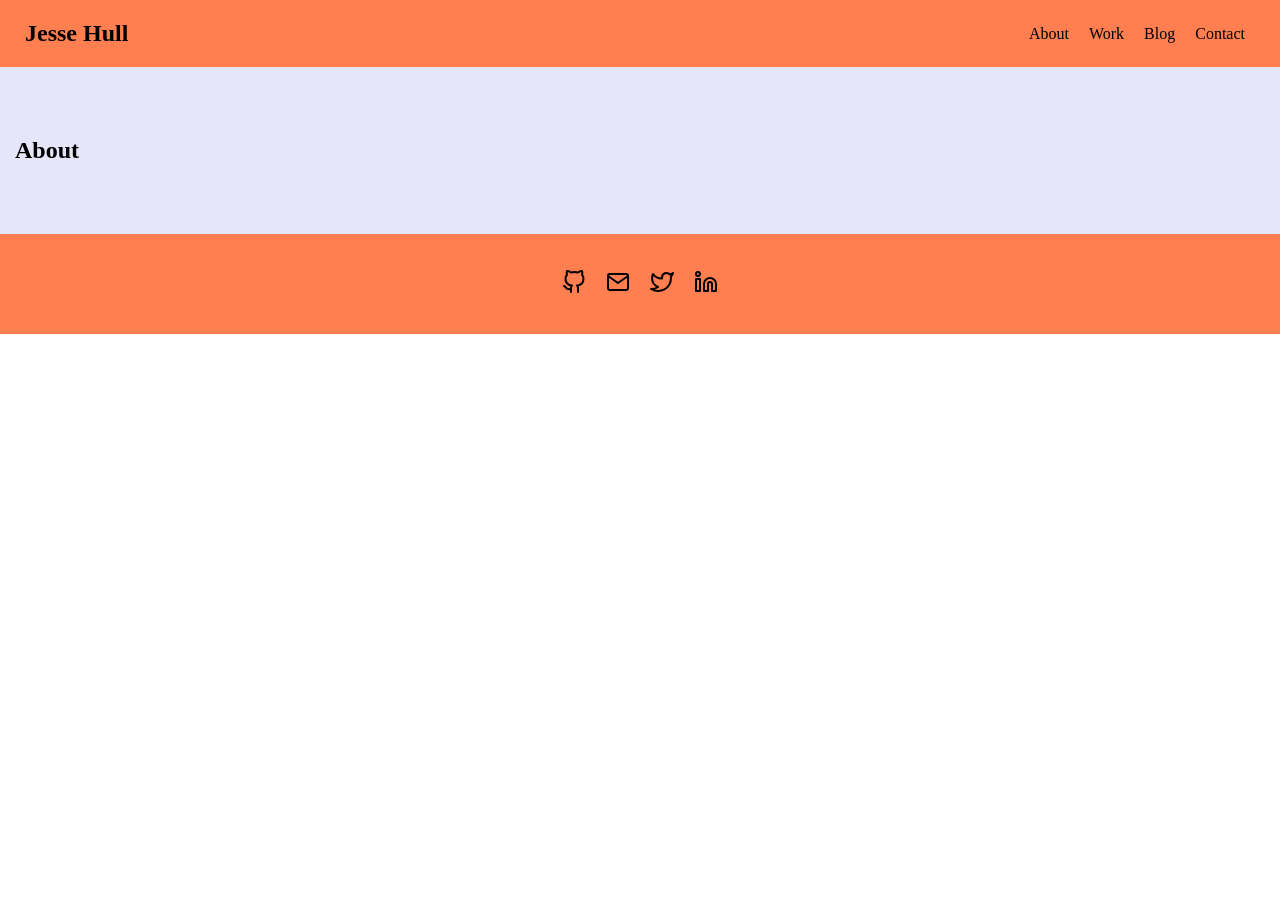
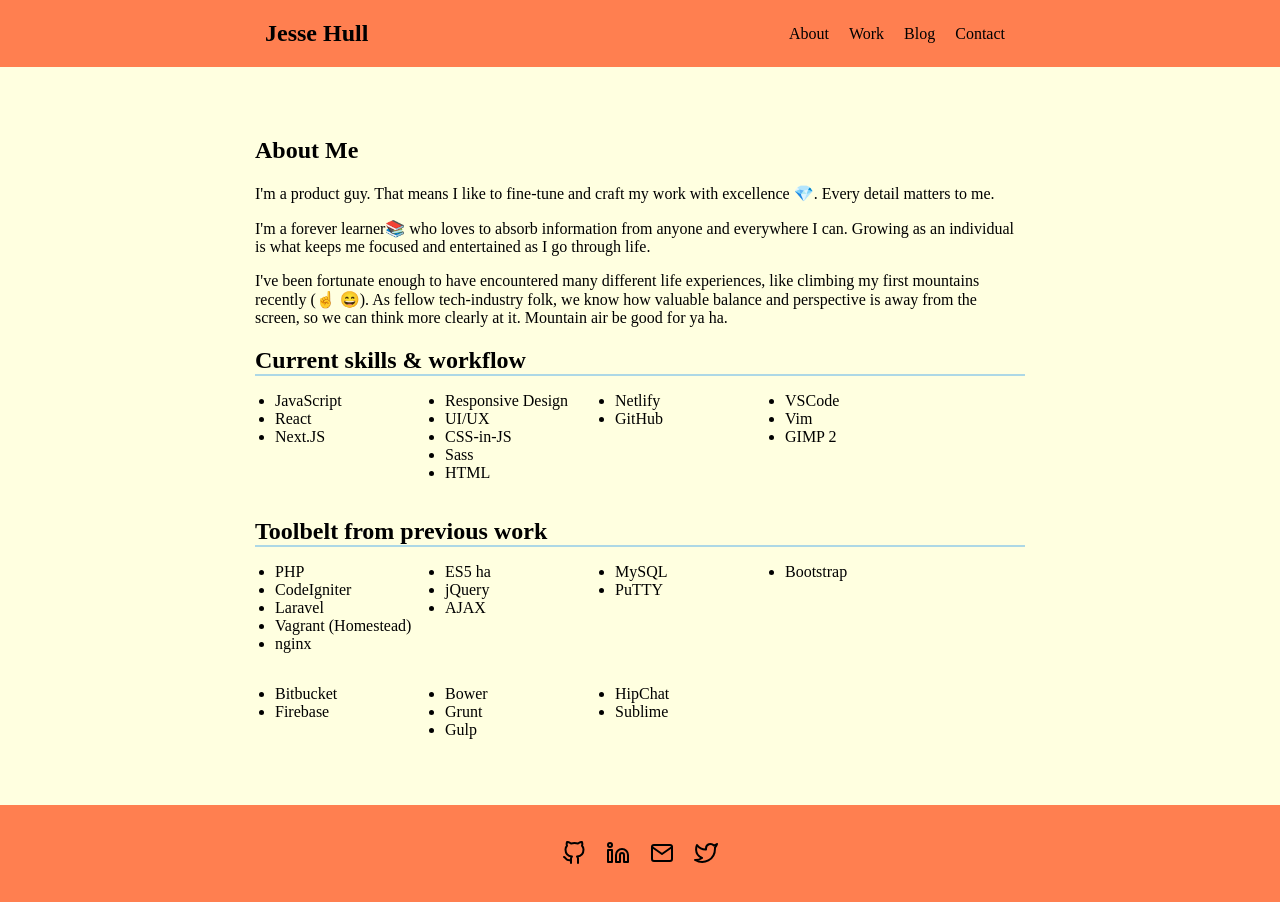
Before and after one commit to jsehull/personal-site, a Next.js app: page /about in a window 1280 px wide. Shown: the top 902 px of the page. Before the commit the page ends 800 px from the top, so only its background shows below. Built offline with nearby package versions, Linux system fonts and the light colour scheme.

Commit message:
add basic info to Index, About, Work, new folders

```diff
--- a/components/Footer.js
+++ b/components/Footer.js
@@ -33,10 +33,28 @@ const Footer = () => {
             viewBox='0 0 24 24'
             fill='none'
             stroke='currentColor'
-            stroke-width='2'
-            stroke-linecap='round'
-            stroke-linejoin='round'>
+            strokeWidth='2'
+            strokeLinecap='round'
+            strokeLinejoin='round'>
             <path d='M9 19c-5 1.5-5-2.5-7-3m14 6v-3.87a3.37 3.37 0 0 0-.94-2.61c3.14-.35 6.44-1.54 6.44-7A5.44 5.44 0 0 0 20 4.77 5.07 5.07 0 0 0 19.91 1S18.73.65 16 2.48a13.38 13.38 0 0 0-7 0C6.27.65 5.09 1 5.09 1A5.07 5.07 0 0 0 5 4.77a5.44 5.44 0 0 0-1.5 3.78c0 5.42 3.3 6.61 6.44 7A3.37 3.37 0 0 0 9 18.13V22' />
+          </svg>
+        </a>
+        <a
+          href='https://www.linkedin.com/in/jsehull/'
+          target='_blank'
+          rel='noopener noreferrer'>
+          <svg
+            width='24'
+            height='24'
+            viewBox='0 0 24 24'
+            fill='none'
+            stroke='currentColor'
+            strokeWidth='2'
+            strokeLinecap='round'
+            strokeLinejoin='round'>
+            <path d='M16 8a6 6 0 0 1 6 6v7h-4v-7a2 2 0 0 0-2-2 2 2 0 0 0-2 2v7h-4v-7a6 6 0 0 1 6-6z' />
+            <rect x='2' y='9' width='4' height='12' />
+            <circle cx='4' cy='4' r='2' />
           </svg>
         </a>
         <a href='mailto:jse.hull@gmail.com'>
@@ -46,9 +64,9 @@ const Footer = () => {
             viewBox='0 0 24 24'
             fill='none'
             stroke='currentColor'
-            stroke-width='2'
-            stroke-linecap='round'
-            stroke-linejoin='round'>
+            strokeWidth='2'
+            strokeLinecap='round'
+            strokeLinejoin='round'>
             <path d='M4 4h16c1.1 0 2 .9 2 2v12c0 1.1-.9 2-2 2H4c-1.1 0-2-.9-2-2V6c0-1.1.9-2 2-2z' />
             <polyline points='22,6 12,13 2,6' />
           </svg>
@@ -63,28 +81,10 @@ const Footer = () => {
             viewBox='0 0 24 24'
             fill='none'
             stroke='currentColor'
-            stroke-width='2'
-            stroke-linecap='round'
-            stroke-linejoin='round'>
+            strokeWidth='2'
+            strokeLinecap='round'
+            strokeLinejoin='round'>
             <path d='M23 3a10.9 10.9 0 0 1-3.14 1.53 4.48 4.48 0 0 0-7.86 3v1A10.66 10.66 0 0 1 3 4s-4 9 5 13a11.64 11.64 0 0 1-7 2c9 5 20 0 20-11.5a4.5 4.5 0 0 0-.08-.83A7.72 7.72 0 0 0 23 3z' />
-          </svg>
-        </a>
-        <a
-          href='https://www.linkedin.com/in/jsehull/'
-          target='_blank'
-          rel='noopener noreferrer'>
-          <svg
-            width='24'
-            height='24'
-            viewBox='0 0 24 24'
-            fill='none'
-            stroke='currentColor'
-            stroke-width='2'
-            stroke-linecap='round'
-            stroke-linejoin='round'>
-            <path d='M16 8a6 6 0 0 1 6 6v7h-4v-7a2 2 0 0 0-2-2 2 2 0 0 0-2 2v7h-4v-7a6 6 0 0 1 6-6z' />
-            <rect x='2' y='9' width='4' height='12' />
-            <circle cx='4' cy='4' r='2' />
           </svg>
         </a>
       </div>
--- a/components/Header.js
+++ b/components/Header.js
@@ -1,5 +1,6 @@
 import Link from 'next/link'
 import styled from '@emotion/styled'
+import theme from '../styles/theme'
 
 const StyledHeader = styled.header`
   margin: 0 auto;
@@ -13,13 +14,14 @@ const FlexContainer = styled.div`
   flex-direction: column;
   justify-content: space-between;
   align-items: center;
-  max-width: 1280px;
+  max-width: ${theme.width.desktop};
 
   @media (min-width: 950px) {
     padding: 10px 25px;
     flex-direction: row;
   }
 `
+
 const NavLogo = styled.a`
   margin: 10px 0;
   font-size: 1.5em;
--- a/components/Section.js
+++ b/components/Section.js
@@ -1,4 +1,5 @@
 import styled from '@emotion/styled'
+import theme from '../styles/theme'
 
 const StyledSection = styled.section`
   width: 100%;
@@ -9,7 +10,7 @@ const StyledSection = styled.section`
 const Container = styled.div`
   margin: 0 auto;
   padding: 50px 15px;
-  max-width: 1280px;
+  max-width: ${theme.width.desktop};
 `
 
 const Section = ({ id, bg, color, children }) => {
--- a/pages/_app.js
+++ b/pages/_app.js
@@ -1,4 +1,4 @@
-import GlobalStyle from '../global-styles'
+import GlobalStyle from '../styles/global-styles'
 
 const MyApp = ({ Component, pageProps }) => {
   return (
--- a/pages/about.js
+++ b/pages/about.js
@@ -1,14 +1,104 @@
+import styled from '@emotion/styled'
 import Header from '../components/Header'
 import Footer from '../components/Footer'
 import Section from '../components/Section'
+
+const Bullets = styled.div`
+  display: flex;
+  flex-flow: row wrap;
+
+  ul {
+    padding-left: 20px;
+    width: 170px;
+  }
+`
 
 const about = () => {
   return (
     <>
       <Header />
 
-      <Section bg='lavender'>
-        <h1>About</h1>
+      <Section bg='lightyellow'>
+        <h1>About Me</h1>
+        <p>
+          I'm a product guy. That means I like to fine-tune and craft my work
+          with excellence 💎. Every detail matters to me.
+        </p>
+
+        <p>
+          I'm a forever learner📚 who loves to absorb information from anyone
+          and everywhere I can. Growing as an individual is what keeps me
+          focused and entertained as I go through life.
+        </p>
+
+        <p>
+          I've been fortunate enough to have encountered many different life
+          experiences, like climbing my first mountains recently (☝ 😄). As
+          fellow tech-industry folk, we know how valuable balance and
+          perspective is away from the screen, so we can think more clearly at
+          it. Mountain air be good for ya ha.
+        </p>
+
+        <h2>Current skills & workflow</h2>
+        <Bullets>
+          <ul>
+            <li>JavaScript</li>
+            <li>React</li>
+            <li>Next.JS </li>
+          </ul>
+          <ul>
+            <li>Responsive Design</li>
+            <li>UI/UX</li>
+            <li>CSS-in-JS</li>
+            <li>Sass</li>
+            <li>HTML</li>
+          </ul>
+          <ul>
+            <li>Netlify</li>
+            <li>GitHub</li>
+          </ul>
+          <ul>
+            <li>VSCode</li>
+            <li>Vim</li>
+            <li>GIMP 2</li>
+          </ul>
+        </Bullets>
+
+        <h2>Toolbelt from previous work</h2>
+        <Bullets>
+          <ul>
+            <li>PHP</li>
+            <li>CodeIgniter</li>
+            <li>Laravel</li>
+            <li>Vagrant (Homestead)</li>
+            <li>nginx</li>
+          </ul>
+          <ul>
+            <li>ES5 ha</li>
+            <li>jQuery</li>
+            <li>AJAX</li>
+          </ul>
+          <ul>
+            <li>MySQL</li>
+            <li>PuTTY</li>
+          </ul>
+          <ul>
+            <li>Bootstrap</li>
+          </ul>
+          <ul>
+            <li>Bitbucket</li>
+            <li>Firebase</li>
+          </ul>
+          <ul>
+            <li>Bower</li>
+            <li>Grunt</li>
+            <li>Gulp</li>
+          </ul>
+          <ul>
+            <li>HipChat</li>
+            <li>Sublime</li>
+          </ul>
+        </Bullets>
       </Section>
 
       <Footer />
--- a/pages/work.js
+++ b/pages/work.js
@@ -1,6 +1,7 @@
 import Header from '../components/Header'
 import Footer from '../components/Footer'
 import Section from '../components/Section'
+import RecentWork from '../components/RecentWork'
 
 const projects = () => {
   return (
@@ -8,7 +9,8 @@ const projects = () => {
       <Header />
 
       <Section bg='lavender'>
-        <h1>Work</h1>
+        <h2>Developer Experience</h2>
+        <RecentWork data='work' />
       </Section>
 
       <Footer />
--- a/global-styles.js
+++ b/styles/global-styles.js
@@ -12,6 +12,16 @@ const globalStyles = css`
     -webkit-font-smoothing: antialiased;
   }
 
+  h2 {
+    margin-bottom: 0;
+    border-bottom: 2px solid lightblue;
+  }
+
+  h3 {
+    border-top: 1px dashed lightblue;
+    border-bottom: 1px solid lightblue;
+  }
+
   img {
     max-width: 100%;
   }
--- a/theme.js
+++ b/styles/theme.js
@@ -2,5 +2,8 @@ module.exports = {
   colors: {
     black: '#000',
     white: '#fff'
+  },
+  width: {
+    desktop: '800px'
   }
 }
```
Also changed, not shown: components/RecentWork.js (added, +47 -0 lines), data/projects.js (added, +65 -0 lines), pages/index.js (+12 -14 lines), public/images/work/test-tms.png (added).
